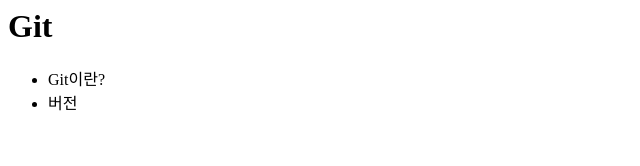
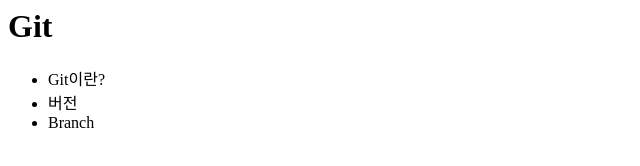
Before and after one commit to cryptmir/opentutorials_git_egoing, a plain HTML site: page index.html in a window 1280 px wide. Shown: the full height of the page, 0-640 px from the left. Drawn offline with Linux system fonts and the light colour scheme.

Commit message:
Branch 추가

```diff
--- a/index.html
+++ b/index.html
@@ -11,6 +11,7 @@
 		<UL>
 			<LI>Git이란?</LI>
 			<LI>버전</LI>
+			<LI>Branch</LI>
 		</UL>
 	</BODY>
 </HTML>
```
